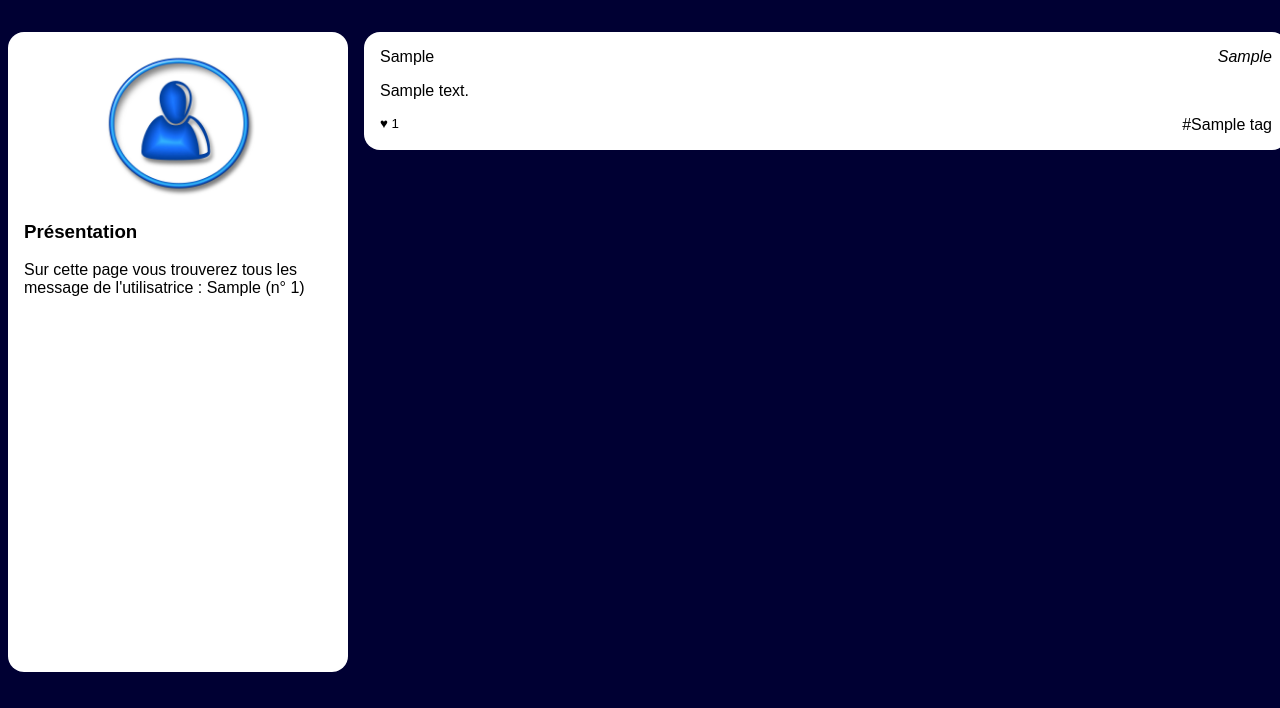
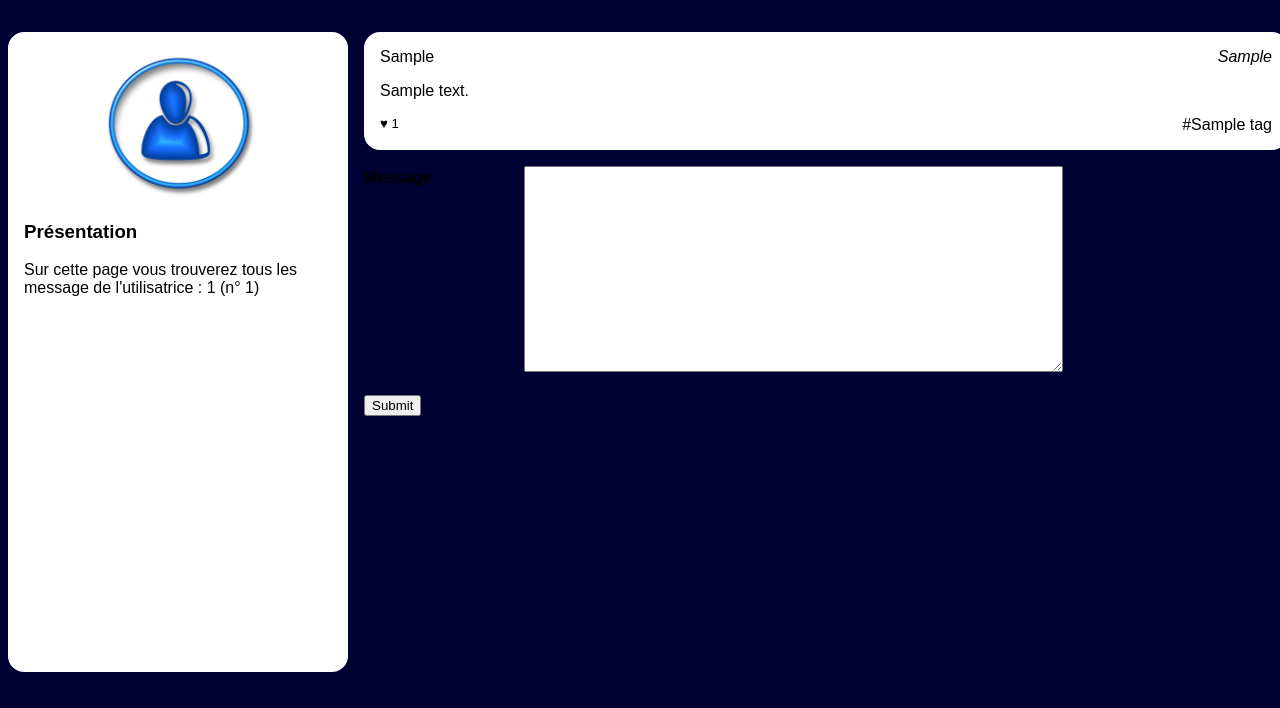
Before and after one commit to adatechschool/projet-collectif-reseau-social-php-printteam, a PHP site: page /wall.php?user_id=1 in a window 1280 px wide. Shown: the part 92-800 px from the top of the page. Run offline with PHP 8.4, Linux system fonts and the light colour scheme; the visitor is signed in with stand-in values (Sample User, id 1); tables that the repository leaves empty or names only in its code hold one stand-in row (values such as "Sample post"); a stand-in replaces the project's code that opens the database connection.

Commit message:
formulaire mur fait

```diff
--- a/resoc_n3/wall.php
+++ b/resoc_n3/wall.php
@@ -42,7 +42,7 @@
                 <img src="user.jpg" alt="Portrait de l'utilisatrice"/>
                 <section>
                     <h3>Présentation</h3>
-                    <p>Sur cette page vous trouverez tous les message de l'utilisatrice : <?php echo $user['alias']?>
+                    <p>Sur cette page vous trouverez tous les message de l'utilisatrice : <?php echo $userId?>
                         (n° <?php echo $userId ?>)
                     </p>
                 </section>
@@ -92,8 +92,41 @@
                         </footer>
                     </article>
                 <?php } ?>
+                <?php
+                $enCoursDeTraitement = isset($_POST['message']);
+                    if ($enCoursDeTraitement)
+                    {
+                        $postContent = $_POST['message'];
 
-
+                        $postContent = $mysqli->real_escape_string($postContent);
+                        //Etape 4 : construction de la requete
+                        $lInstructionSql = "INSERT INTO posts "
+                                . "(id, user_id, content, created, parent_id) "
+                                . "VALUES (NULL, "
+                                . $_SESSION["connected_id"] . ", "
+                                . "'" . $postContent . "', "
+                                . "NOW(), "
+                                . "NULL);"
+                                ;
+                        // echo $lInstructionSql;
+                        // Etape 5 : execution
+                        $ok = $mysqli->query($lInstructionSql);
+                        if ( ! $ok)
+                        {
+                            echo "Impossible d'ajouter le message: " . $mysqli->error;
+                        } else
+                        {
+                            echo "Message posté.";
+                        }
+                    }
+                    ?>
+                <form action="wall.php?user_id=<?php echo $_SESSION["connected_id"] ?>" method="post">
+                        <dl>
+                            <dt><label for='message'>Message</label></dt>
+                            <dd><textarea name='message'></textarea></dd>
+                        </dl>
+                        <input type='submit'>
+                    </form>
             </main>
         </div>
     </body>
```
